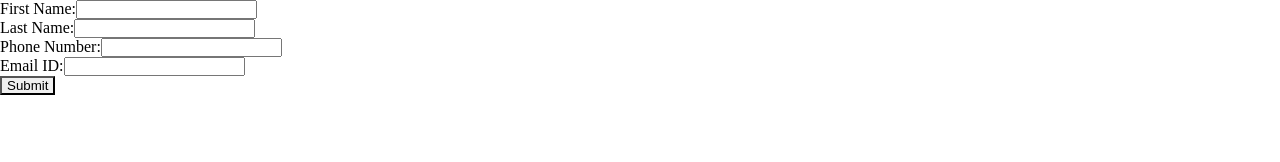
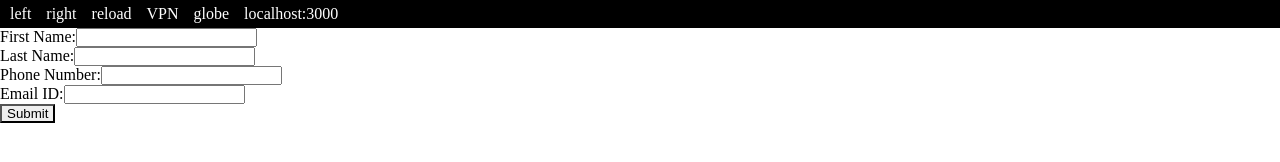
Before and after one commit to acciojob/form-login-2-Rohan7ben, a website: page main.html in a window 1280 px wide. Drawn offline with Linux system fonts and the light colour scheme.

Commit message:
created a submission

```diff
--- a/main.html
+++ b/main.html
@@ -8,6 +8,18 @@
 
 <body>
 	<!-- the entire body must be written by student -->
+	<nav>
+	<div class="nav-bar">
+	<div>left</div>
+		<div>right</div>
+		<div>reload</div>
+		<div>VPN</div>
+		<div>globe</div>
+		<div>localhost:3000</div>
+
+
+	</div>
+</nav>
 <div class="box">
 
  <P>First Name:<input type="text" id="fn" ></P>
--- a/styles.css
+++ b/styles.css
@@ -1,4 +1,3 @@
-/*  your css code here. If applicable */
 *{
 	padding: 0px;
 	margin :0px;
@@ -8,4 +7,18 @@
 	border-radius: 0%;
 	padding:0px 5px
 
+
+
+
 }
+.nav-bar{
+	display:flex;
+	justify-content :left;
+	align-items : center;
+	padding: 5px 10px;
+	align-content: center;
+	color:white;
+	gap:15px;
+	background-color: black
+
+}
```
